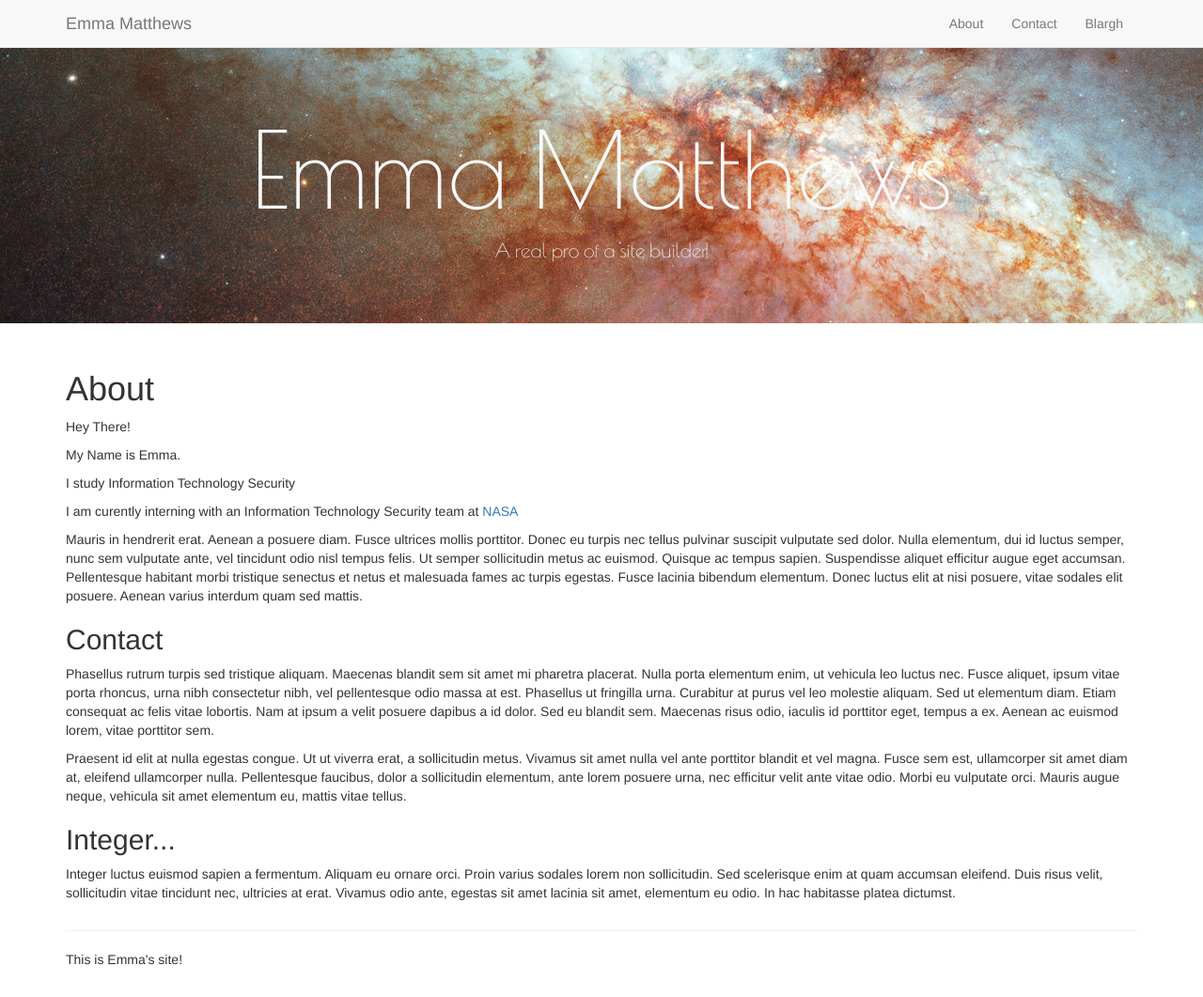
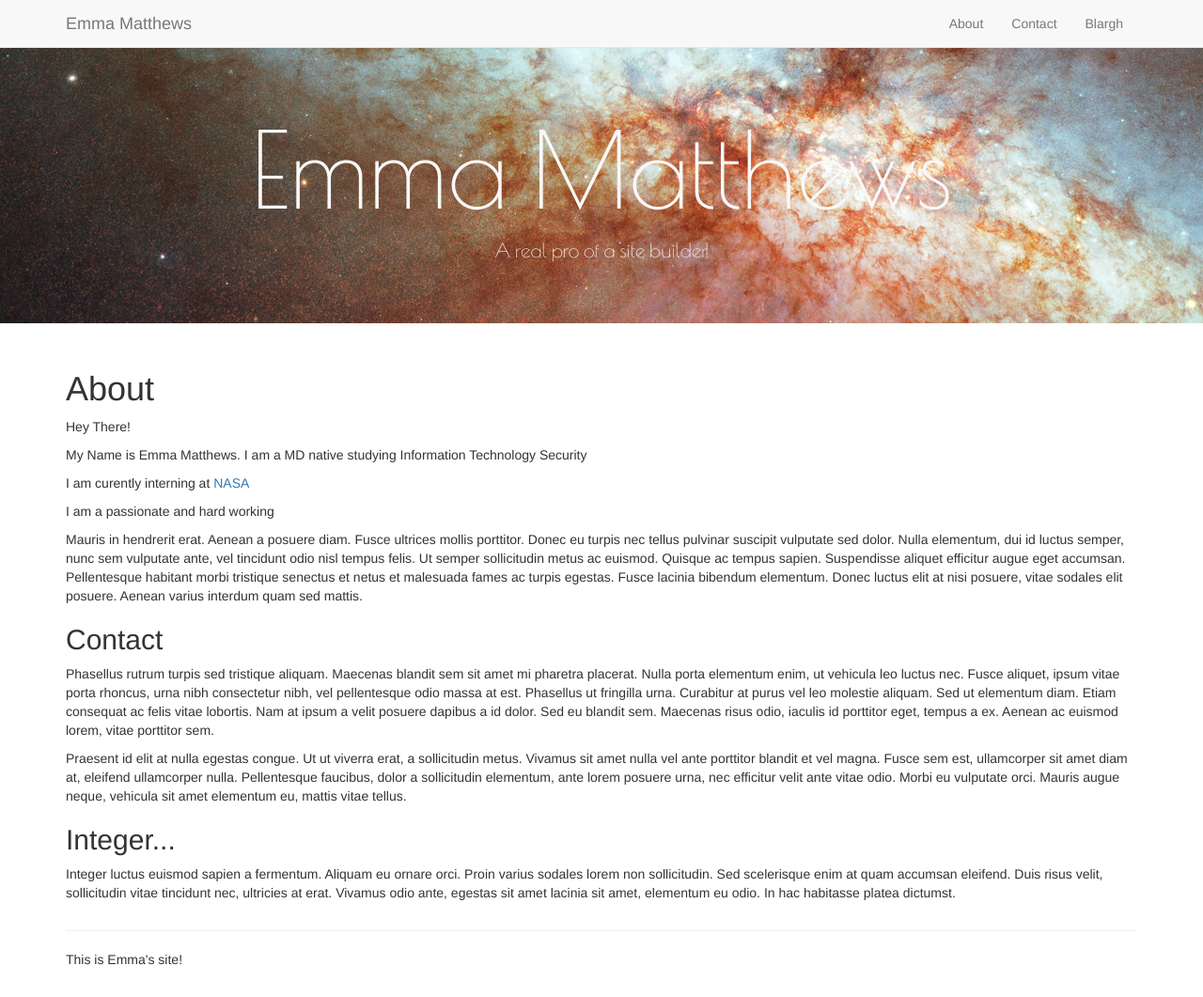
Before and after one commit to ejmatthews0606/ejmatthews0606.github.io, a Jekyll site: the page built from index.html, in a window 1280 px wide and 1061 px high. Shown: the whole window at 94% size. Built offline with Jekyll 4.4.1, drawn with Linux system fonts in a browser that asks for light colours.

Commit message:
Update lorem.html

```diff
--- a/_includes/lorem.html
+++ b/_includes/lorem.html
@@ -2,10 +2,9 @@
 
 <p> Hey There! </p>
 
-<p> My Name is Emma.</p>
-<p> I study Information Technology Security </p>
-<p> I am curently interning with an Information Technology Security team at <a href="http://www.nasa.gov/centers/hq/home/index.html">NASA</a></p>
-<p>  </p>
+<p> My Name is Emma Matthews. I am a MD native studying Information Technology Security </p>
+<p> I am curently interning at <a href="http://www.nasa.gov/centers/hq/home/index.html">NASA</a></p>
+<p> I am a passionate and hard working  </p>
 
 <p>Mauris in hendrerit erat. Aenean a posuere diam. Fusce ultrices mollis porttitor. Donec eu turpis nec tellus pulvinar suscipit vulputate sed dolor. Nulla elementum, dui id luctus semper, nunc sem vulputate ante, vel tincidunt odio nisl tempus felis. Ut semper sollicitudin metus ac euismod. Quisque ac tempus sapien. Suspendisse aliquet efficitur augue eget accumsan. Pellentesque habitant morbi tristique senectus et netus et malesuada fames ac turpis egestas. Fusce lacinia bibendum elementum. Donec luctus elit at nisi posuere, vitae sodales elit posuere. Aenean varius interdum quam sed mattis.</p>
 
```
